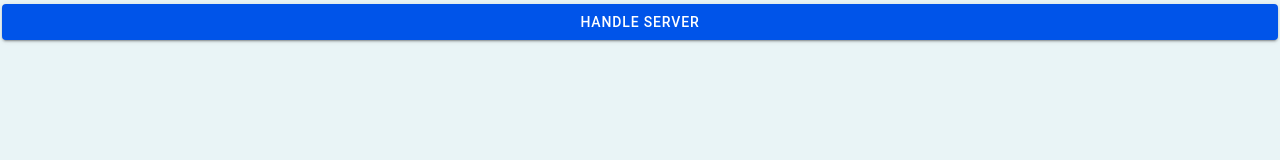
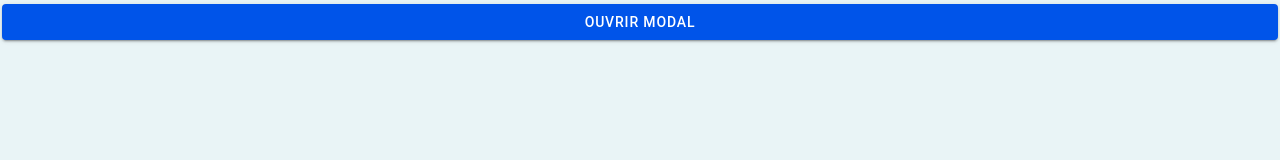
Before and after one commit to junAD89/learn_english_fast_ionicApp, a React (Vite) app: page /tab1 in a window 1280 px wide. Shown: the top 160 px of the page. Built offline with nearby package versions, Linux system fonts and the light colour scheme.

Commit message:
ajout du modal dans le tab 1

```diff
--- a/package.json
+++ b/package.json
@@ -44,6 +44,7 @@
     "@testing-library/user-event": "^14.4.3",
     "@types/react": "19.0.10",
     "@types/react-dom": "19.0.4",
+    "@types/react-modal": "^3.16.3",
     "@vitejs/plugin-legacy": "^5.0.0",
     "@vitejs/plugin-react": "^4.0.1",
     "cypress": "^13.5.0",
--- a/src/pages/Tab1.tsx
+++ b/src/pages/Tab1.tsx
@@ -3,36 +3,40 @@ import './Tab1.css';
 import ButtonPrincipale from '../components/Button.tsx/ButtonPrincipale';
 import axios from 'axios';
 
+import Modal from "react-modal";
+import { useState } from 'react';
+
+
 const Tab1: React.FC = () => {
 
-  const handleServer = async () => {
-    try {
-      const response = await axios.post("http://localhost:3000/test", {
-        message: "Je suis beau",
+  const [modalIsOpen, setIsOpen] = useState(false);
 
-      })
+  function openModal() {
+    setIsOpen(true);
+  }
 
-      console.log(response.data);
+  function closeModal() {
+    setIsOpen(false);
+  }
 
-    } catch (error) {
-
-      alert(error);
-
-    }
-  }
   return (
     <IonPage>
 
-      <IonButton
-        onClick={() => {
-          handleServer()
-        }}
+      <IonButton onClick={openModal}>
+        Ouvrir Modal
+      </IonButton>
+
+      <Modal
+        isOpen={modalIsOpen}
+        onRequestClose={closeModal}
+        contentLabel="Exemple Modal"
       >
+        <div>Contenu ici</div>
+        <button onClick={closeModal}>Fermer</button>
+      </Modal>
 
-        handle server
-      </IonButton>
     </IonPage>
   );
-};
+}
 
 export default Tab1;
```
Also changed, not shown: 1 other file (tests, documents, lock files or other folders).
